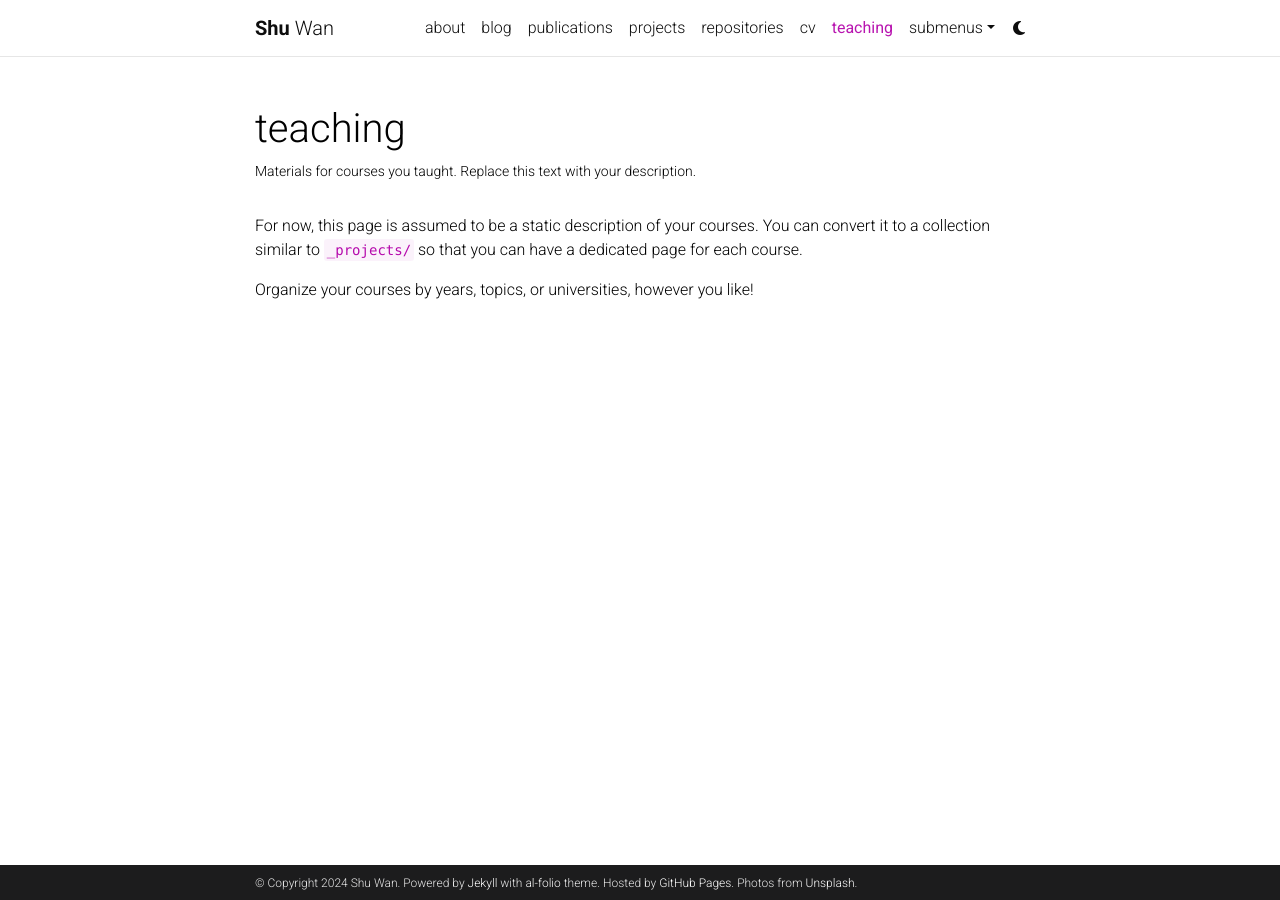
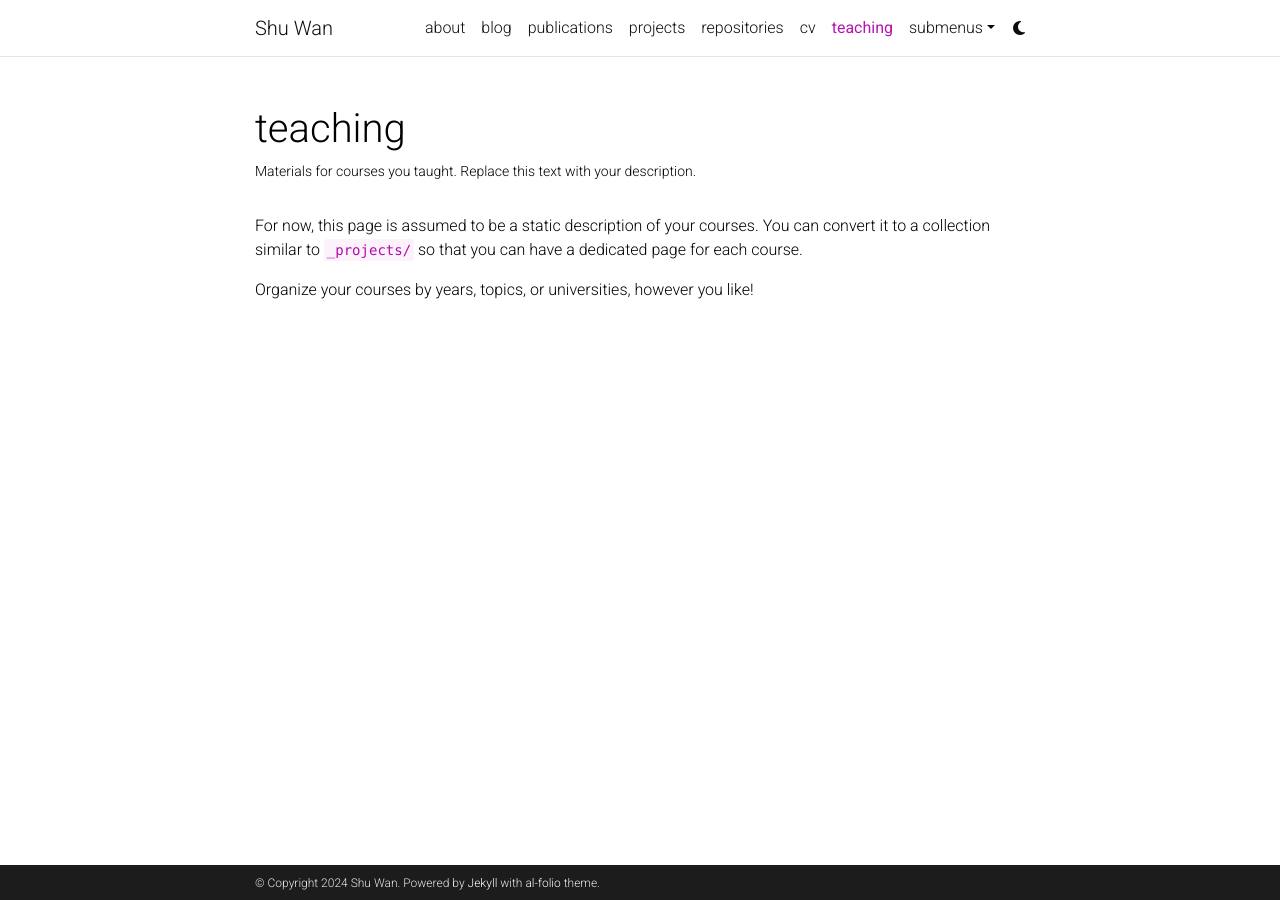
Before and after one commit to shuwan-history/shuwan-history.github.io, a Jekyll site: the page built from _pages/teaching.md, in a window 1280 px wide. Built offline with Jekyll 4.4.1, drawn with Linux system fonts in a browser that asks for light colours; comment, search, counter and statistics services are not loaded; a style sheet for code colours, icons or effects is not loaded; some of the changed lines change nothing that is shown.

Commit message:
update config

```diff
--- a/_config.yml
+++ b/_config.yml
@@ -2,7 +2,7 @@
 # Site settings
 # -----------------------------------------------------------------------------
 
-title: blank # the website title (if blank, full name will be used instead)
+title: Shu Wan # the website title (if blank, full name will be used instead)
 first_name: Shu
 middle_name:
 last_name: Wan
@@ -11,8 +11,6 @@
   A simple, whitespace theme for academics. Based on [*folio](https://github.com/bogoli/-folio) design.
 footer_text: >
   Powered by <a href="https://jekyllrb.com/" target="_blank">Jekyll</a> with <a href="https://github.com/alshedivat/al-folio">al-folio</a> theme.
-  Hosted by <a href="https://pages.github.com/" target="_blank">GitHub Pages</a>.
-  Photos from <a href="https://unsplash.com" target="_blank">Unsplash</a>.
 keywords: jekyll, jekyll-theme, academic-website, portfolio-website  # add your own keywords or leave empty
 
 lang: en # the language of your site (for example: en, fr, cn, ru, etc.)
@@ -77,7 +75,7 @@
 mastodon_username: # your mastodon instance+username in the format instance.tld/@username
 linkedin_username: # your LinkedIn user name
 telegram_username: # your Telegram user name
-scholar_userid: # your Google Scholar ID
+scholar_userid: M6aK6SYAAAAJ # your Google Scholar ID
 semanticscholar_id: # your Semantic Scholar ID
 whatsapp_number: # your WhatsApp number (full phone number in international format. Omit any zeroes, brackets, or dashes when adding the phone number in international format.)
 orcid_id: # your ORCID ID
```
